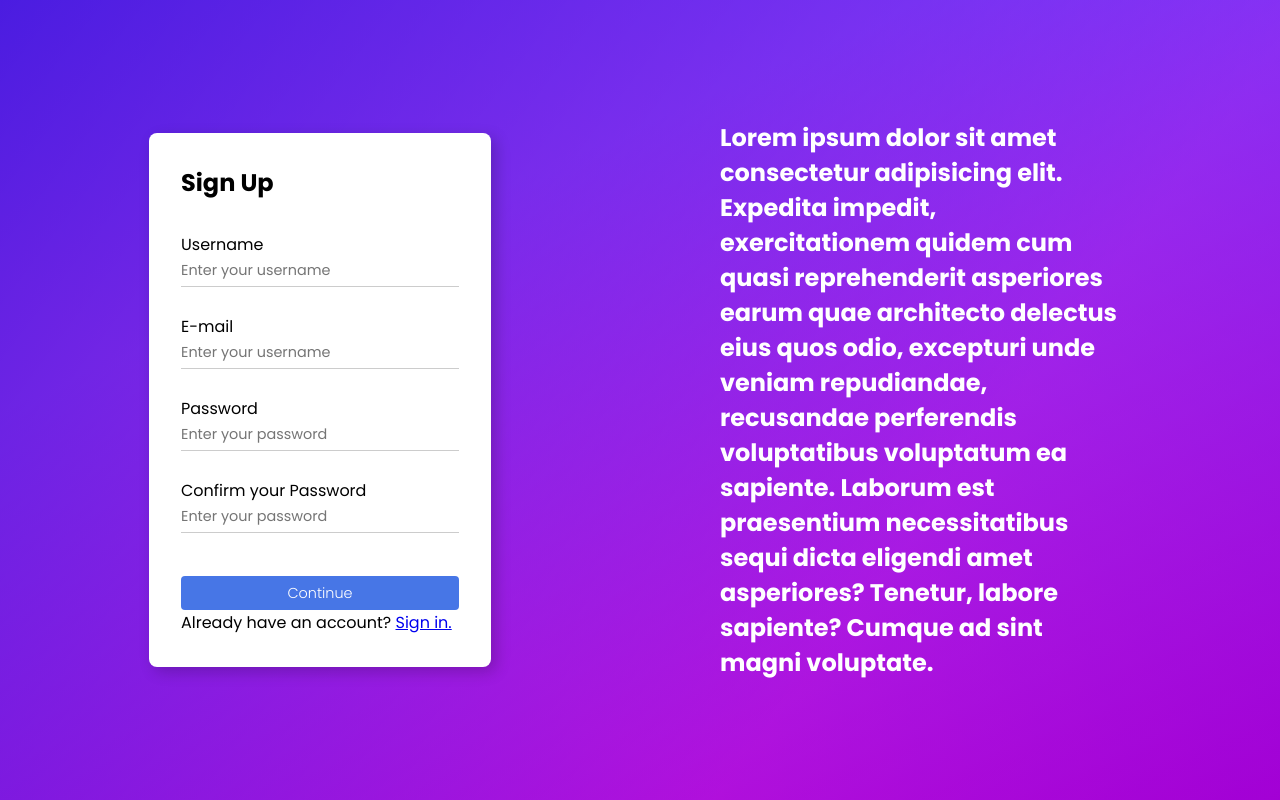
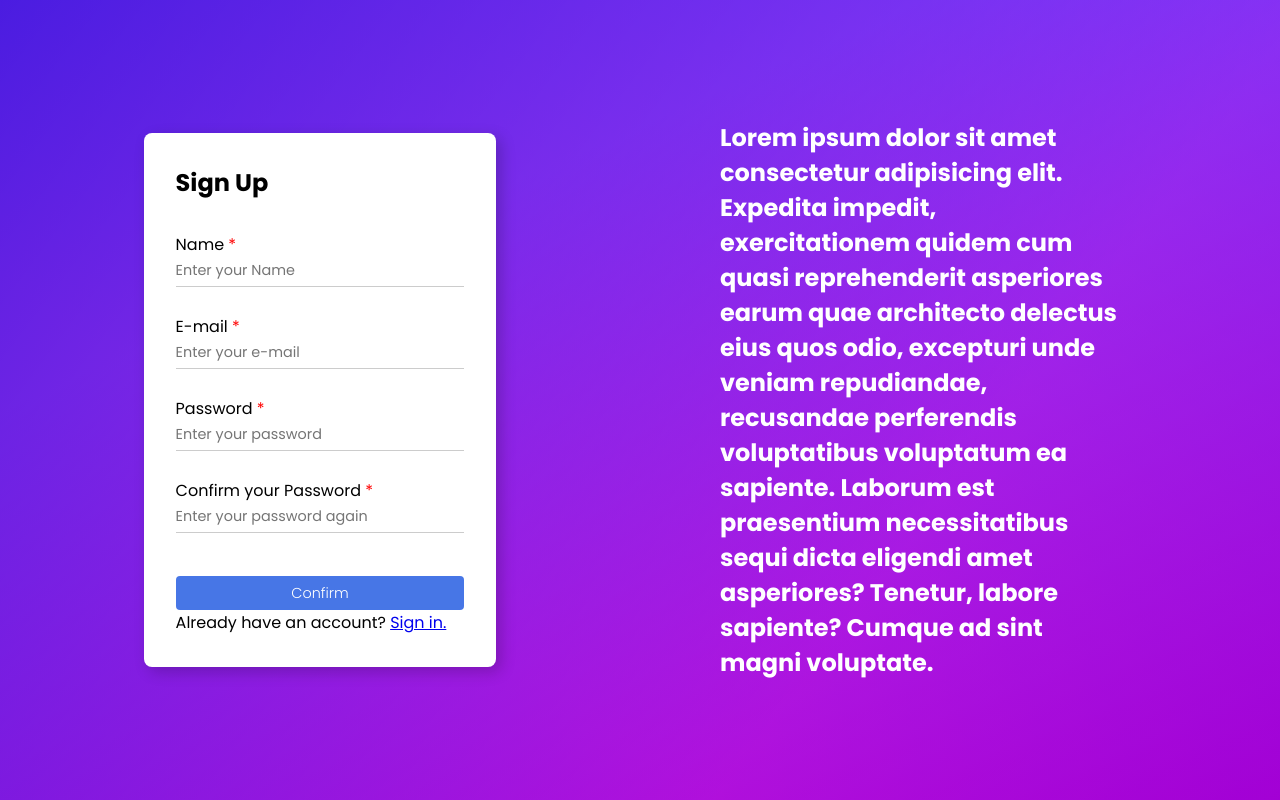
Before and after one commit to gabrielbroslavschi/MyPassword, a React (Create React App) app: page /signup in a window 1280 px wide. Built offline with nearby package versions, Linux system fonts and the light colour scheme.

Commit message:
feat: criando funcionalidades e validadores do formulário de cadastro

```diff
--- a/package.json
+++ b/package.json
@@ -14,6 +14,7 @@
     "react-dom": "^18.2.0",
     "react-router-dom": "^6.21.0",
     "react-scripts": "5.0.1",
+    "react-toastify": "^9.1.3",
     "web-vitals": "^2.1.4"
   },
   "scripts": {
--- a/src/pages/signin/signin.js
+++ b/src/pages/signin/signin.js
@@ -35,7 +35,7 @@ function Signup() {
               type="text"
               name="username"
               id="username"
-              placeholder="Enter your username"
+              placeholder="Enter your email"
               value={username}
               onChange={handleChangeUsername}
             ></input>
--- a/src/pages/singup/signup.js
+++ b/src/pages/singup/signup.js
@@ -1,65 +1,195 @@
 import React from "react";
 import style from "./signup.module.css";
 
+import { ToastContainer, toast } from "react-toastify";
+import "react-toastify/dist/ReactToastify.css";
+
 function Signup() {
+  const [email, setEmail] = React.useState("");
+  const [name, setName] = React.useState("");
+  const [password, setPassword] = React.useState("");
+  const [confirmPassword, setConfirmPassword] = React.useState("");
+
+  const [styleInputError, setStyleInputError] = React.useState(Object);
+
+  const [handleChangeStyleEmailError, setHandleChangeStyleEmailError] = React.useState({
+    display: "none",
+  });
+  const [handleChangeStyleEmail, setHandleChangeStyleEmail] = React.useState({
+    display: "none",
+  });
+  const [handleChangeStyleName, setHandleChangeStyleName] = React.useState({
+    display: "none",
+  });
+  const [handleChangeStylePass, setHandleChangeStylePass] = React.useState({
+    display: "none",
+  });
+  const [handleChangeStyleConfirm, setHandleChangeStyleConfirm] =
+    React.useState({ display: "none" });
+
+  const handleChangeEmail = (value) => {
+    setHandleChangeStyleEmail({ display: "none" });
+    if(!validaEmail(value.target.value)){
+      setHandleChangeStyleEmailError({ display: "block", color: "red", marginTop: "0.6rem" });
+    }else{
+      setHandleChangeStyleEmailError({ display: "none" });
+    };
+    setEmail(value.target.value);
+  };
+
+  const handleChangeName = (value) => {
+    setHandleChangeStyleName({ display: "none" });
+    setName(value.target.value);
+  };
+
+  const handleChangePassword = (value) => {
+    setHandleChangeStylePass({ display: "none" });
+    setPassword(value.target.value);
+  };
+
+  const handleChangeConfirmPassword = (value) => {
+    setHandleChangeStyleConfirm({ display: "none" });
+    setConfirmPassword(value.target.value);
+  };
+
+  const handleChangeConfirmRegister = () => {
+    if (
+      email === "" ||
+      name === "" ||
+      password === "" ||
+      confirmPassword === ""
+    ) {
+      notifyError();
+    }
+
+    if (email === "") {
+      setHandleChangeStyleEmail({ display: "block", color: "red", marginTop: "0.6rem" });
+    }
+
+    if (name === "") {
+      setHandleChangeStyleName({ display: "block", color: "red", marginTop: "0.6rem" });
+    }
+
+    if (password === "") {
+      setHandleChangeStylePass({ display: "block", color: "red", marginTop: "0.6rem" });
+    }
+
+    if (confirmPassword === "") {
+      setHandleChangeStyleConfirm({ display: "block", color: "red", marginTop: "0.6rem" });
+    }
+  };
+
+  const notifyError = () =>
+    toast.error(
+      "Your registration was not possible. Check that all fields are filled out correctly!"
+    );
+  const notifySucess = () => toast("Registered successfully!");
+  const notify = () => toast("Wow so easy !");
+
+  function validaEmail(email) {
+    const regexEmail = /^[^\s@]+@[^\s@]+\.[^\s@]+$/;
+
+    return regexEmail.test(email);
+  }
+
+  React.useEffect(() => {
+    let style;
+    if (password !== "" || confirmPassword !== "") {
+      if (password !== confirmPassword) {
+        style = {
+          color: "#E64780 ",
+        };
+        setStyleInputError(style);
+      } else {
+        style = {
+          color: "#000",
+        };
+        setStyleInputError(style);
+      }
+    } else {
+      style = {
+        color: "#000",
+      };
+      setStyleInputError(style);
+    }
+  }, [password, confirmPassword]);
+
   return (
     <div className={style["main-container"]}>
       <div className={style.container}>
         <form className={style["container-form"]}>
           <h2>Sign Up</h2>
           <div className={style["input-field"]}>
-            <p>Username</p>
+            <p>
+              Name <e className={style["required"]}>*</e>
+            </p>
             <input
               type="text"
-              name="username"
-              id="username"
-              placeholder="Enter your username"
-              // value={username}
-              // onChange={handleChangeUsername}
+              name="Name"
+              id="Name"
+              placeholder="Enter your Name"
+              value={name}
+              onChange={handleChangeName}
             ></input>
             <div className={style.underline}></div>
           </div>
+          <p style={handleChangeStyleName}>Required Field.</p>
 
           <div className={style["input-field"]}>
-            <p>E-mail</p>
+            <p>
+              E-mail <e className={style["required"]}>*</e>
+            </p>
             <input
               type="text"
-              name="username"
-              id="username"
-              placeholder="Enter your username"
-              // value={username}
-              // onChange={handleChangeUsername}
+              name="email"
+              id="email"
+              placeholder="Enter your e-mail"
+              value={email}
+              onChange={handleChangeEmail}
             ></input>
             <div className={style.underline}></div>
           </div>
+          <p style={handleChangeStyleEmail}>Required Field.</p>
+          <p style={handleChangeStyleEmailError}>Incorrect email</p>
 
           <div className={style["input-field"]}>
-            <p>Password</p>
+            <p style={styleInputError}>
+              Password <e className={style["required"]}>*</e>
+            </p>
             <input
               type="password"
               name="password"
               id="password"
               placeholder="Enter your password"
-              // value={password}
-              // onChange={handleChangePassword}
+              value={password}
+              onChange={handleChangePassword}
             ></input>
             <div className={style.underline}></div>
           </div>
+          <p style={handleChangeStylePass}>Required Field.</p>
 
           <div className={style["input-field"]}>
-            <p>Confirm your Password</p>
+            <p style={styleInputError}>
+              Confirm your Password <e className={style["required"]}>*</e>
+            </p>
             <input
               type="password"
               name="password"
               id="password"
-              placeholder="Enter your password"
-              // value={password}
-              // onChange={handleChangePassword}
+              placeholder="Enter your password again"
+              value={confirmPassword}
+              onChange={handleChangeConfirmPassword}
             ></input>
             <div className={style.underline}></div>
           </div>
+          <p style={handleChangeStyleConfirm}>Required Field.</p>
 
-          <input type="submit" value="Continue"></input>
+          <input
+            className={style["button"]}
+            // type="submit"
+            value="Confirm"
+            onClick={handleChangeConfirmRegister}
+          ></input>
 
           <span>
             Already have an account? <a href={`/`}>Sign in.</a>
@@ -81,6 +211,7 @@ function Signup() {
             </h2>
           </form>
         </div>
+        <ToastContainer />
       </div>
     </div>
   );
--- a/src/pages/singup/signup.module.css
+++ b/src/pages/singup/signup.module.css
@@ -35,8 +35,6 @@
   position: relative;
   margin-top: 2rem;
 }
-
-
 
 .input-field .underline::before {
   content: "";
@@ -76,17 +74,33 @@
   color: rgba(0, 0, 0, 0.5);
 }
 
-
-.container-text{
+.container-text {
   display: flex;
   padding: 5rem;
   margin-right: 5rem;
   color: white;
 }
 
+.required {
+  color: red;
+}
+
+.button {
+  margin-top: 3rem;
+  padding: 0.4rem;
+  background: #4776e6;
+  cursor: pointer;
+  color: white;
+  font-size: 0.9rem;
+  font-weight: 300;
+  border-radius: 4px;
+  transition: all 0.3s ease;
+  border: 0;
+  text-align: center;
+}
 
 @media (max-width: 1000px) {
-    .main-container{
+  .main-container {
     display: flex;
     flex-direction: column;
     justify-content: center;
@@ -96,7 +110,7 @@
     margin: 0;
   }
 
-    .container{
+  .container {
     display: flex;
     flex-direction: column;
     justify-content: center;
@@ -104,12 +118,12 @@
     width: 0;
   }
 
-    .container-form{
+  .container-form {
     margin-top: 4rem;
     width: 80vw;
   }
 
-    .container-text{
+  .container-text {
     margin-right: 0;
     display: flex;
     text-align: center;
@@ -117,15 +131,15 @@
   }
 }
 
-@media (min-width: 800px){
-    .main-container{
+@media (min-width: 800px) {
+  .main-container {
     min-height: 100vh;
     height: 100vh;
   }
 }
 
-@media (min-height: 599px) and (max-height: 1000px){
-    .main-container{
+@media (min-height: 599px) and (max-height: 1000px) {
+  .main-container {
     min-height: 100vh;
     height: 100%;
   }
```
Also changed, not shown: 1 other file (tests, documents, lock files or other folders). Lines whose indentation alone changed are shown as unchanged.
